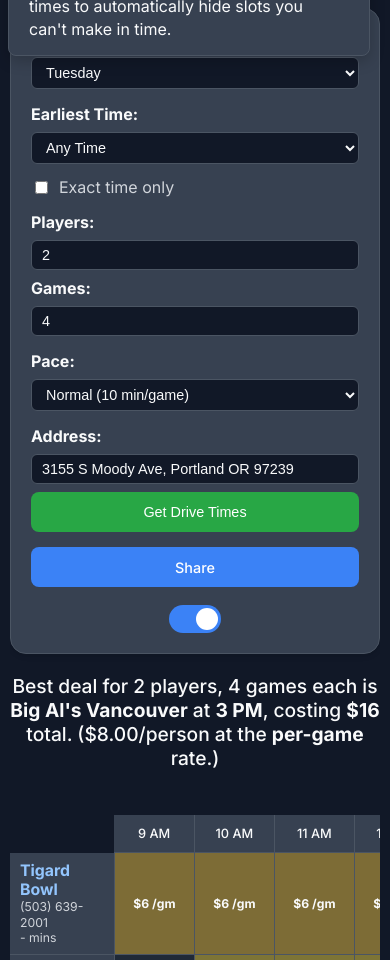
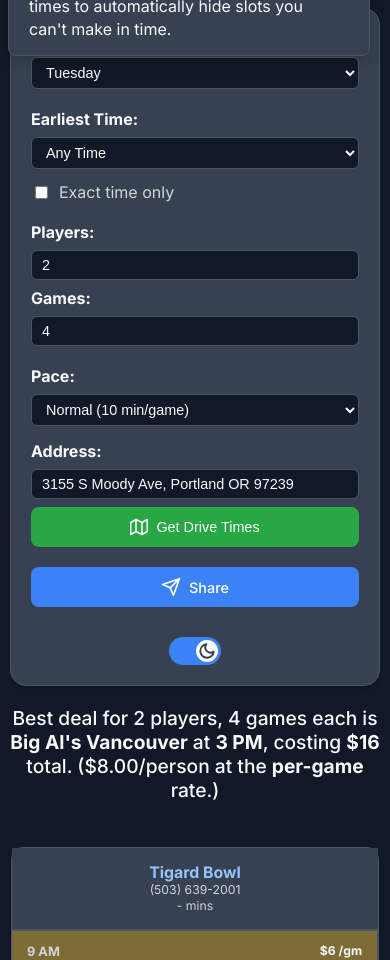
Before and after one commit to justintricate/PDX-Bowling-App, a website built with Vite: page index.html in a window 390 px wide. Shown: the part 63-1023 px from the top of the page. Built offline with nearby package versions, Linux system fonts and the light colour scheme.

Commit message:
mobile + tablet changes

```diff
--- a/index.html
+++ b/index.html
@@ -21,6 +21,7 @@
       <h1>🎳 Team JaM Bowling Options</h1>
 
       <div class="controls-container">
+        <div class="controls-row">
           <div class="control-group">
             <label for="day">Day:</label>
             <select id="day">
@@ -54,6 +55,8 @@
               <option value="leisurely">Leisurely (15 min/game)</option>
             </select>
           </div>
+        </div>
+        <div class="controls-row">
           <div class="control-group">
             <label for="startAddress">Address:</label>
             <input
@@ -62,17 +65,96 @@
               value="3155 S Moody Ave, Portland OR 97239"
             />
             <button id="driveTimeButton" class="action-button">
+              <svg
+                xmlns="http://www.w3.org/2000/svg"
+                width="18"
+                height="18"
+                viewBox="0 0 24 24"
+                fill="none"
+                stroke="currentColor"
+                stroke-width="2"
+                stroke-linecap="round"
+                stroke-linejoin="round"
+              >
+                <polygon
+                  points="1 6 1 22 8 18 16 22 23 18 23 2 16 6 8 2 1 6"
+                ></polygon>
+                <line x1="8" y1="2" x2="8" y2="18"></line>
+                <line x1="16" y1="6" x2="16" y2="22"></line>
+              </svg>
               <span>Get Drive Times</span>
             </button>
           </div>
-        <div class="control-group">
-          <div id="share-button" class="action-button" role="button">
+          <div
+            id="share-button"
+            class="action-button"
+            role="button"
+            aria-label="Share current settings"
+          >
+            <svg
+              xmlns="http://www.w3.org/2000/svg"
+              width="20"
+              height="20"
+              viewBox="0 0 24 24"
+              fill="none"
+              stroke="currentColor"
+              stroke-width="2"
+              stroke-linecap="round"
+              stroke-linejoin="round"
+              class="feather feather-send"
+            >
+              <line x1="22" y1="2" x2="11" y2="13"></line>
+              <polygon points="22 2 15 22 11 13 2 9 22 2"></polygon>
+            </svg>
             <span>Share</span>
           </div>
           <div class="theme-switch-wrapper">
-            <label class="theme-switch" for="theme-toggle-checkbox">
+            <label
+              class="theme-switch"
+              for="theme-toggle-checkbox"
+              aria-label="Toggle Theme"
+            >
               <input type="checkbox" id="theme-toggle-checkbox" />
-              <div class="slider"></div>
+              <div class="slider">
+                <svg
+                  xmlns="http://www.w3.org/2000/svg"
+                  width="18"
+                  height="18"
+                  viewBox="0 0 24 24"
+                  fill="none"
+                  stroke="currentColor"
+                  stroke-width="2.5"
+                  stroke-linecap="round"
+                  stroke-linejoin="round"
+                  class="sun-icon"
+                >
+                  <circle cx="12" cy="12" r="5"></circle>
+                  <line x1="12" y1="1" x2="12" y2="3"></line>
+                  <line x1="12" y1="21" x2="12" y2="23"></line>
+                  <line x1="4.22" y1="4.22" x2="5.64" y2="5.64"></line>
+                  <line x1="18.36" y1="18.36" x2="19.78" y2="19.78"></line>
+                  <line x1="1" y1="12" x2="3" y2="12"></line>
+                  <line x1="21" y1="12" x2="23" y2="12"></line>
+                  <line x1="4.22" y1="19.78" x2="5.64" y2="18.36"></line>
+                  <line x1="18.36" y1="5.64" x2="19.78" y2="4.22"></line>
+                </svg>
+                <svg
+                  xmlns="http://www.w3.org/2000/svg"
+                  width="18"
+                  height="18"
+                  viewBox="0 0 24 24"
+                  fill="none"
+                  stroke="currentColor"
+                  stroke-width="2.5"
+                  stroke-linecap="round"
+                  stroke-linejoin="round"
+                  class="moon-icon"
+                >
+                  <path
+                    d="M21 12.79A9 9 0 1 1 11.21 3 7 7 0 0 0 21 12.79z"
+                  ></path>
+                </svg>
+              </div>
             </label>
           </div>
         </div>
--- a/src/style.css
+++ b/src/style.css
@@ -44,10 +44,9 @@
 
 .controls-container {
   display: flex;
-  justify-content: center;
+  flex-direction: column;
   align-items: center;
-  flex-wrap: wrap;
-  gap: 20px;
+  gap: 15px;
   max-width: 1200px;
   margin: 0 auto 10px auto;
   padding: 20px;
@@ -57,6 +56,15 @@
   box-shadow: 0 4px 6px -1px rgba(0, 0, 0, 0.05),
     0 2px 4px -2px rgba(0, 0, 0, 0.05);
   position: relative;
+}
+
+.controls-row {
+  display: flex;
+  justify-content: center;
+  align-items: center;
+  flex-wrap: wrap;
+  gap: 20px;
+  width: 100%;
 }
 
 .control-group {
@@ -143,6 +151,7 @@
 .table-container {
   overflow-x: auto;
   position: relative;
+  padding: 0 1px;
 }
 
 table {
@@ -569,11 +578,12 @@
 /* ==========================================================================
    MOBILE & TABLET RESPONSIVE STYLES
    ========================================================================== */
+
+/* Tablet and wider mobile */
 @media (max-width: 1024px) {
   .controls-container {
     flex-direction: column;
     align-items: stretch;
-    gap: 15px;
   }
   .theme-switch-wrapper {
     position: static;
@@ -591,7 +601,8 @@
   }
 }
 
-@media (max-width: 768px) {
+/* Narrow mobile */
+@media (max-width: 640px) {
   body {
     padding: 10px;
     -webkit-text-size-adjust: 100%;
@@ -627,18 +638,63 @@
     margin-top: 5px;
   }
 
-  table {
-    table-layout: auto;
+  /* Transform table to card view on mobile */
+  .table-container {
+    overflow-x: hidden;
+  }
+  table,
+  thead,
+  tbody,
+  th,
+  td,
+  tr {
+    display: block;
+  }
+  thead {
+    display: none;
+  }
+  tr {
+    border: 1px solid var(--border-color);
+    border-radius: 12px;
+    margin-bottom: 20px;
+    background-color: var(--surface-color);
+    box-shadow: 0 4px 6px -1px rgba(0, 0, 0, 0.05),
+      0 2px 4px -2px rgba(0, 0, 0, 0.05);
+  }
+  td {
+    border-bottom: 1px solid var(--border-color);
+    padding-left: 50%;
+    position: relative;
+    height: auto;
+    text-align: right;
+  }
+  td:last-child {
+    border-bottom: none;
+  }
+  td:first-child {
+    position: static;
     width: auto;
+    border-right: none;
+    text-align: center;
+    padding: 15px;
+    border-bottom: 2px solid var(--border-color);
   }
-
-  th:not(:first-child),
-  td:not(:first-child) {
-    min-width: 75px;
+  td:not(:first-child)::before {
+    content: attr(data-label);
+    position: absolute;
+    left: 15px;
+    width: calc(50% - 20px);
+    text-align: left;
+    font-weight: bold;
+    color: var(--text-muted);
+    top: 50%;
+    transform: translateY(-50%);
   }
-
-  td:first-child,
-  th:first-child {
-    width: 100px;
+  .price-cell,
+  .closed-cell {
+    display: flex;
+    justify-content: flex-end;
+    align-items: center;
+    padding: 12px 15px;
   }
 }
```
Lines whose indentation alone changed are shown as unchanged.
